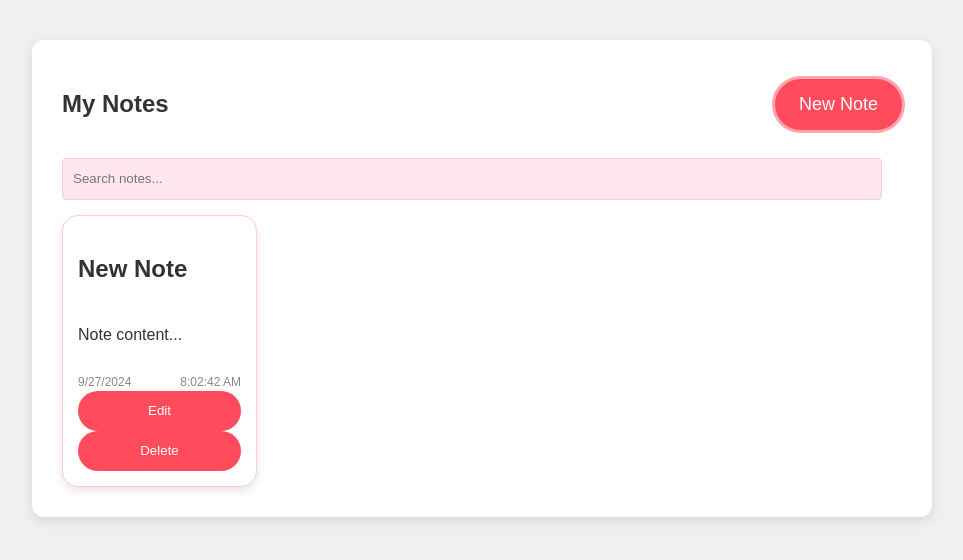
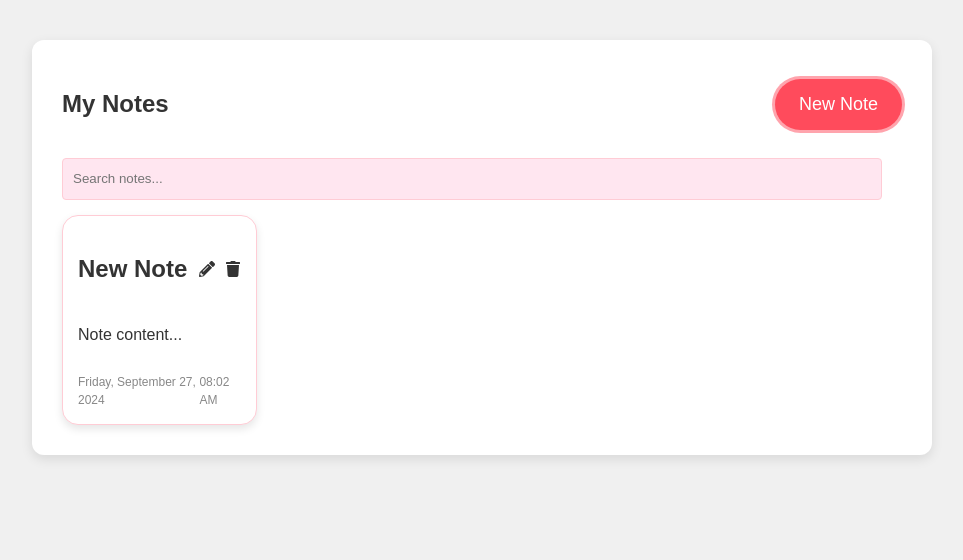
Before and after one commit to Yatrik1107/Gemini-Powered-AI-Learning-Companion, a React (Create React App) app: page / in a window 1280 px wide. Both pictures are taken after a click on the button "New Note". Shown: the top 560 px of the page, without its empty margins (158-1121 px from the left). Built offline with nearby package versions, Linux system fonts and the light colour scheme.

Commit message:
add icon for the edit and delete button

```diff
--- a/package.json
+++ b/package.json
@@ -8,6 +8,7 @@
     "@testing-library/user-event": "^13.5.0",
     "react": "^18.3.1",
     "react-dom": "^18.3.1",
+    "react-icons": "^5.3.0",
     "react-router-dom": "^6.26.2",
     "react-scripts": "5.0.1",
     "web-vitals": "^2.1.4"
--- a/src/components/NoteItem.js
+++ b/src/components/NoteItem.js
@@ -1,25 +1,36 @@
-import React from 'react';
+import { FaPencilAlt, FaTrash } from 'react-icons/fa'; // Import icons
 import { useNavigate } from 'react-router-dom';
 
 const NoteItem = ({ note, deleteNote }) => {
   const navigate = useNavigate();
-  const date = new Date(note.date).toLocaleDateString();
-  const time = new Date(note.date).toLocaleTimeString();
 
+  // Format date and time
+  const formattedDate = new Date(note.date).toLocaleDateString('en-US', {
+    weekday: 'long', year: 'numeric', month: 'long', day: 'numeric'
+  });
+  const formattedTime = new Date(note.date).toLocaleTimeString('en-US', {
+    hour: '2-digit', minute: '2-digit'
+  });
+
+  // Navigate to edit page
   const handleEdit = () => {
     navigate(`/edit/${note.id}`);
   };
 
   return (
     <div className="note-item">
-      <h2>{note.title}</h2>
+      <div className="note-header">
+        <h2>{note.title}</h2>
+        <div className="note-actions">
+          <FaPencilAlt className="icon edit-icon" onClick={handleEdit} />
+          <FaTrash className="icon delete-icon" onClick={() => deleteNote(note.id)} />
+        </div>
+      </div>
       <p>{note.content.substring(0, 100)}...</p> {/* Show first few lines of content */}
       <div className="note-footer">
-        <span>{date}</span>
-        <span>{time}</span>
+        <span>{formattedDate}</span>
+        <span>{formattedTime}</span>
       </div>
-      <button onClick={handleEdit}>Edit</button>
-      <button onClick={() => deleteNote(note.id)}>Delete</button>
     </div>
   );
 };
--- a/src/index.css
+++ b/src/index.css
@@ -1,3 +1,4 @@
+/* Global Styles */
 body, input, button, textarea {
   font-family: Arial, sans-serif;
   margin: 0;
@@ -7,6 +8,7 @@ body, input, button, textarea {
   line-height: 1.5;
 }
 
+/* App Container Styles */
 .app {
   margin: 40px auto;
   padding: 30px;
@@ -17,6 +19,7 @@ body, input, button, textarea {
   box-sizing: border-box;
 }
 
+/* Input, Textarea, and Button Styles */
 input, textarea {
   border: 1px solid #ccc;
   border-radius: 8px;
@@ -41,50 +44,55 @@ button:hover {
   background-color: #ff6b7d;
 }
 
-
-
+/* Header Styles */
 .header {
   display: flex;
-  justify-content: space-between; /* Space between title and button */
-  align-items: center; /* Center items vertically */
-  margin-bottom: 20px; /* Space below the header */
+  justify-content: space-between;
+  align-items: center;
+  margin-bottom: 20px;
 }
 
-
+/* New Note Button Styles */
 .new-note-button {
-  background-color: #ff4b5c; /* Reddish button */
+  background-color: #ff4b5c;
   color: #ffffff;
   border: none;
-  padding: 12px 24px; /* Adjusted padding for better appearance */
-  border-radius: 30px; /* Rounded button */
+  padding: 12px 24px;
+  border-radius: 30px;
   cursor: pointer;
-  font-size: 18px; /* Slightly larger font size */
-  box-shadow: 0 4px 8px rgba(0, 0, 0, 0.2); /* Shadow for depth */
-  transition: background-color 0.3s, transform 0.2s, box-shadow 0.3s; /* Transition for hover effect */
-}
-.new-note-button:hover {
-  background-color: #ff1a3d; /* Darker reddish color on hover */
-  transform: translateY(-2px); /* Slight lift effect on hover */
-  box-shadow: 0 6px 12px rgba(0, 0, 0, 0.3); /* Deeper shadow on hover */
-}
-.new-note-button:focus {
-  outline: none; /* Remove focus outline */
-  box-shadow: 0 0 0 3px rgba(255, 75, 92, 0.5); /* Focus outline with a glow effect */
-}
-.notes-container {
-  display: flex; /* Flex container for layout */
-  justify-content: space-between; /* Space between items */
-  align-items: flex-start; /* Align items to the top */
-  margin-bottom: 20px; /* Space below the notes container */
+  font-size: 18px;
+  box-shadow: 0 4px 8px rgba(0, 0, 0, 0.2);
+  transition: background-color 0.3s, transform 0.2s, box-shadow 0.3s;
 }
 
-.note-list {
-  display: flex; /* Flex container for horizontal alignment */
-  flex-wrap: wrap; /* Allow wrapping to the next line */
-  gap: 15px; /* Space between items */
-  flex: 1; /* Allow note list to take available space */
+.new-note-button:hover {
+  background-color: #ff1a3d;
+  transform: translateY(-2px);
+  box-shadow: 0 6px 12px rgba(0, 0, 0, 0.3);
 }
 
+.new-note-button:focus {
+  outline: none;
+  box-shadow: 0 0 0 3px rgba(255, 75, 92, 0.5);
+}
+
+/* Notes Container Styles */
+.notes-container {
+  display: flex;
+  justify-content: space-between;
+  align-items: flex-start;
+  margin-bottom: 20px;
+}
+
+/* Note List Styles */
+.note-list {
+  display: flex;
+  flex-wrap: wrap;
+  gap: 15px;
+  flex: 1;
+}
+
+/* Note Item Styles */
 .note-item {
   background-color: #ffffff;
   border: 1px solid #ffccd5;
@@ -98,6 +106,7 @@ button:hover {
   display: flex;
   flex-direction: column;
   justify-content: space-between;
+  position: relative;
 }
 
 .note-footer {
@@ -107,22 +116,27 @@ button:hover {
   font-size: 12px;
   color: #888;
 }
-.note-item:hover {
-  transform: scale(1.02); /* Slightly enlarge on hover */
-  box-shadow: 0 6px 12px rgba(0, 0, 0, 0.2); /* Deeper shadow on hover */
+
+.note-footer span {
+  display: block;
 }
 
+.note-item:hover {
+  transform: scale(1.02);
+  box-shadow: 0 6px 12px rgba(0, 0, 0, 0.2);
+}
 
+/* Input and Textarea Styles (Specific) */
 input[type="text"], textarea {
   padding: 10px;
-  margin-bottom: 15px; /* Increase margin for better spacing */
-  border: 1px solid #ffccd5; /* Light reddish border */
+  margin-bottom: 15px;
+  border: 1px solid #ffccd5;
   border-radius: 4px;
-  width: calc(100% - 20px); /* Adjusted width to fit better */
-  background-color: #ffe6f0; /* Light pink input background */
+  width: calc(100% - 20px);
+  background-color: #ffe6f0;
 }
 
-
+/* Form Styles */
 form {
   display: flex;
   flex-direction: column;
@@ -130,17 +144,16 @@ form {
 
 form button {
   align-self: flex-end;
-  background-color: #ff4b5c; /* Reddish button */
+  background-color: #ff4b5c;
   color: #ffffff;
   border: none;
   padding: 10px 20px;
-  border-radius: 50px; /* Rounded button */
+  border-radius: 50px;
   cursor: pointer;
   font-size: 16px;
 }
 
-
-
+/* Edit Note Page Styles */
 .edit-note-page {
   max-width: 800px;
   margin: 50px auto;
@@ -150,17 +163,20 @@ form button {
   box-shadow: 0px 4px 10px rgba(0, 0, 0, 0.1);
 }
 
+/* Heading Styles */
 h1 {
   font-size: 24px;
   color: #333;
   text-align: center;
 }
 
+/* Note Container Styles */
 .note-container {
   display: flex;
   flex-direction: column;
 }
 
+/* Note Title Input Styles */
 .note-title-input {
   font-size: 22px;
   font-weight: bold;
@@ -173,6 +189,7 @@ h1 {
   box-shadow: inset 0px 2px 4px rgba(0, 0, 0, 0.1);
 }
 
+/* Note Content Textarea Styles */
 .note-content-textarea {
   font-size: 16px;
   padding: 12px;
@@ -185,12 +202,14 @@ h1 {
   margin-bottom: 20px;
 }
 
+/* Button Group Styles */
 .button-group {
   display: flex;
   justify-content: flex-end;
   gap: 10px;
 }
 
+/* Save and Cancel Button Styles */
 .save-button, .cancel-button {
   background-color: #ff4b5c;
   color: white;
@@ -204,3 +223,21 @@ h1 {
 .save-button:hover, .cancel-button:hover {
   background-color: #ff6b7d;
 }
+
+/* Note Header Styles */
+.note-header {
+  display: flex;
+  justify-content: space-between;
+  align-items: center;
+}
+
+/* Note Actions Styles */
+.note-actions {
+  display: flex;
+  gap: 10px;
+}
+
+/* Icon Hover Styles */
+.icon:hover {
+  color: #ff4b5c;
+}
```
Also changed, not shown: info.txt, 1 other file (tests, documents, lock files or other folders).
